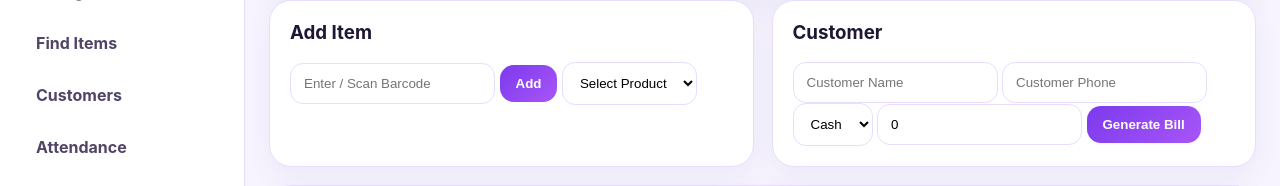
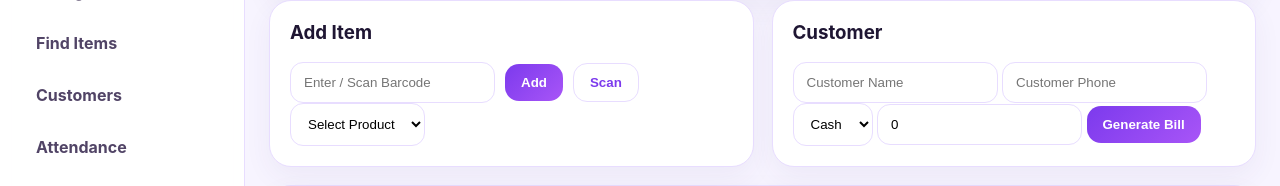
Before and after one commit to Khushal030405/StockItUp, a Flask app: template templates/billing.html in a window 1280 px wide. Shown: the part 230-416 px from the top of the page. Run offline with Flask 3, Linux system fonts and the light colour scheme; the template is opened without the code that fills it, so the values that code supplies are empty; the visitor is signed in with stand-in values (Sample User, id 1); parts of the project's set-up code (start-up, migrations or seed data) failed here and were passed over; some libraries are stand-ins or nearby versions.

Commit message:
Restore scanner in billing POS

```diff
--- a/templates/billing.html
+++ b/templates/billing.html
@@ -29,9 +29,11 @@
     <div class="panel">
         <h3>Add Item</h3>
 
-        <input id="barcodeInput" placeholder="Enter / Scan Barcode">
-
-        <button type="button" class="btn primary" onclick="addByBarcode()">Add</button>
+        <div class="inline">
+            <input id="barcodeInput" placeholder="Enter / Scan Barcode">
+            <button type="button" class="btn primary" onclick="addByBarcode()">Add</button>
+            <button type="button" class="btn light" onclick="openBillingScanner()">Scan</button>
+        </div>
 
         <select id="productSelect" onchange="addSelected()">
             <option value="">Select Product</option>
@@ -48,10 +50,7 @@
 
         <form method="POST" id="billForm" onsubmit="submitBill(event)">
             <input type="hidden" name="items_json" id="itemsJson">
-
-            {% if current_role == "master" %}
             <input type="hidden" name="branch" value="{{ selected_branch }}">
-            {% endif %}
 
             <input type="text" name="customer_name" placeholder="Customer Name">
             <input type="text" name="customer_phone" placeholder="Customer Phone">
@@ -86,6 +85,32 @@
     <h2>Total: ₹<span id="cartTotal">0.00</span></h2>
 </div>
 
+<div id="billingScannerModal" class="modal-backdrop" style="display:none">
+    <div class="modal-card">
+        <div class="modal-head">
+            <h3>Scan Item</h3>
+            <button type="button" class="mini danger-btn" onclick="closeBillingScanner()">Close</button>
+        </div>
+
+        <p class="muted">Scan a barcode/QR and it will be added directly to the billing cart.</p>
+
+        <video id="billingScannerVideo" class="scanner-video"></video>
+
+        <div class="inline scan-buttons">
+            <button type="button" class="btn primary" onclick="startBillingScanner()">Start Camera</button>
+            <button type="button" class="btn light" onclick="stopBillingScanner()">Stop</button>
+        </div>
+
+        <div class="panel soft">
+            <h4>Scan from Image</h4>
+            <input type="file" accept="image/*" onchange="scanBillingImage(event)">
+        </div>
+
+        <p id="billingScannerStatus" class="muted"></p>
+    </div>
+</div>
+
+<script src="https://unpkg.com/@zxing/library@latest"></script>
 <script src="/static/js/billing.js"></script>
 
 {% endblock %}
```
